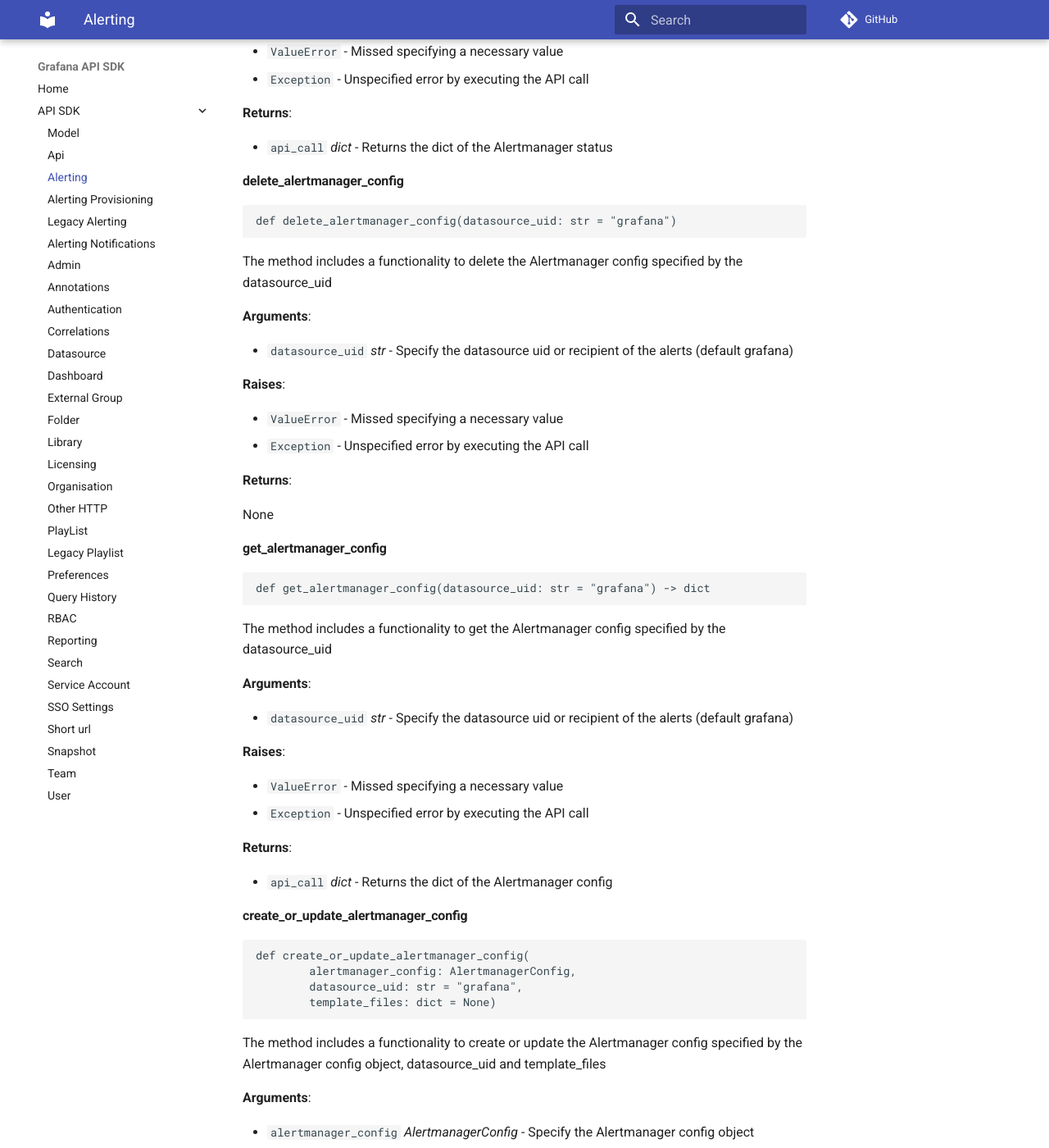
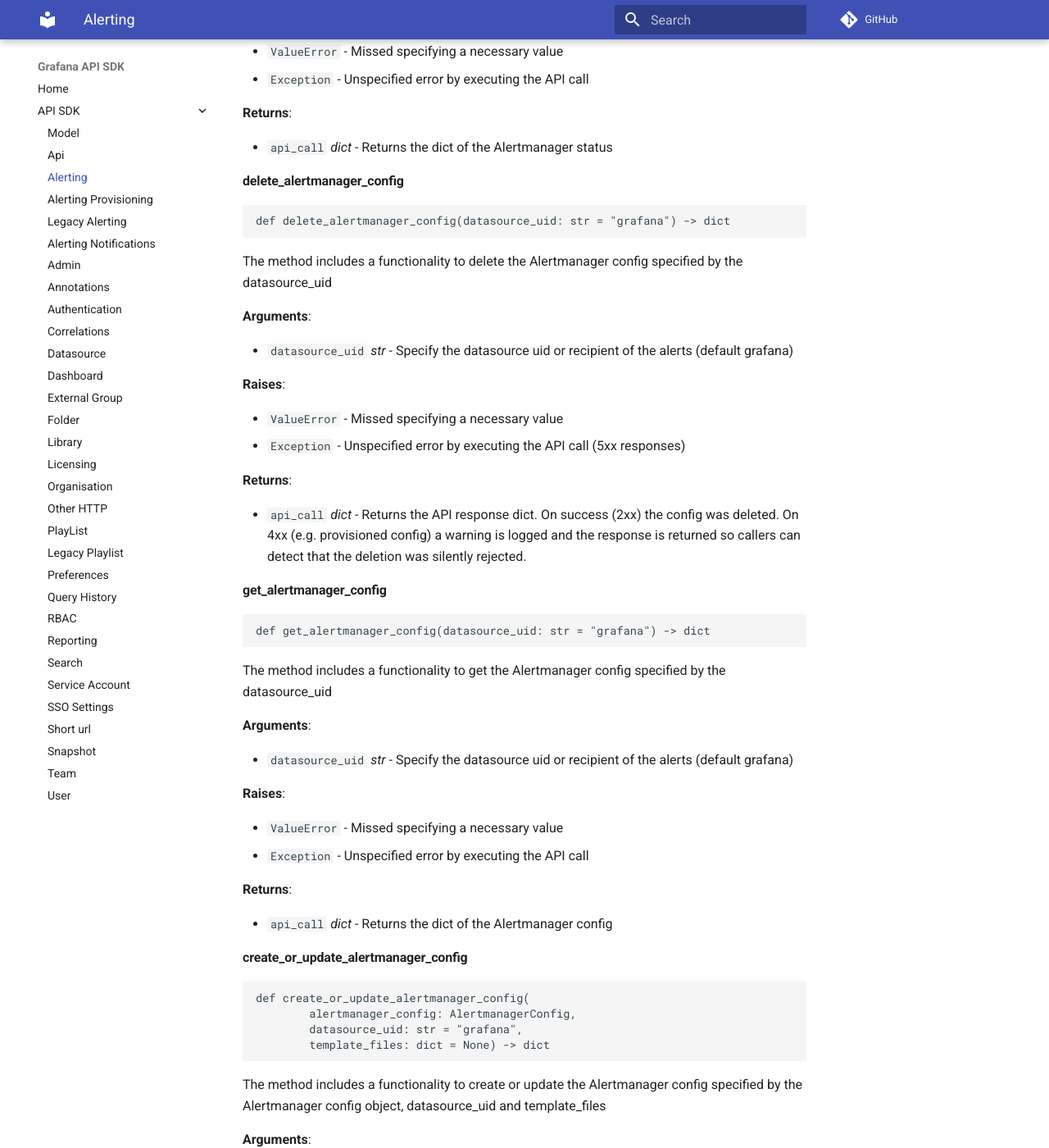
Before and after one commit to ZPascal/grafana_api_sdk, an MkDocs documentation site: the page built from docs/content/grafana_api/alerting.md, in a window 1280 px wide and 1400 px high, scrolled down 5189 px. Shown: the whole window at 82% size. Built offline with MkDocs 1.6.1 and Material for MkDocs 9.7.7, drawn with Linux system fonts in a browser that asks for light colours; comment, search, counter and statistics services are not loaded; some of the changed text lies outside the part shown.

Commit message:
docs: Add the documentation

````diff
--- a/docs/content/grafana_api/alerting.md
+++ b/docs/content/grafana_api/alerting.md
@@ -267,7 +267,7 @@ The method includes a functionality to get the Alertmanager status specified by
 #### delete\_alertmanager\_config
 
 ```python
-def delete_alertmanager_config(datasource_uid: str = "grafana")
+def delete_alertmanager_config(datasource_uid: str = "grafana") -> dict
 ```
 
 The method includes a functionality to delete the Alertmanager config specified by the datasource_uid
@@ -280,12 +280,14 @@ The method includes a functionality to delete the Alertmanager config specified
 **Raises**:
 
 - `ValueError` - Missed specifying a necessary value
-- `Exception` - Unspecified error by executing the API call
+- `Exception` - Unspecified error by executing the API call (5xx responses)
 
 
 **Returns**:
 
-  None
+- `api_call` _dict_ - Returns the API response dict. On success (2xx) the config was deleted.
+  On 4xx (e.g. provisioned config) a warning is logged and the response is returned so
+  callers can detect that the deletion was silently rejected.
 
 <a id="alerting.Alerting.get_alertmanager_config"></a>
 
@@ -320,7 +322,7 @@ The method includes a functionality to get the Alertmanager config specified by
 def create_or_update_alertmanager_config(
         alertmanager_config: AlertmanagerConfig,
         datasource_uid: str = "grafana",
-        template_files: dict = None)
+        template_files: dict = None) -> dict
 ```
 
 The method includes a functionality to create or update the Alertmanager config specified by the Alertmanager config object, datasource_uid and template_files
@@ -335,12 +337,14 @@ The method includes a functionality to create or update the Alertmanager config
 **Raises**:
 
 - `ValueError` - Missed specifying a necessary value
-- `Exception` - Unspecified error by executing the API call
+- `Exception` - Unspecified error by executing the API call (5xx responses)
 
 
 **Returns**:
 
-  None
+- `api_call` _dict_ - Returns the API response dict. On success (2xx) the config was applied.
+  On 4xx (e.g. provisioned config that cannot be changed) a warning is logged and the
+  response is returned so callers can detect that the update was silently rejected.
 
 <a id="alerting.Alerting.test_alertmanager_receivers"></a>
 
````
Also changed, not shown: docs/content/grafana_api/dashboard.md (+4 -3 lines), docs/content/grafana_api/user.md (+6 -4 lines).
